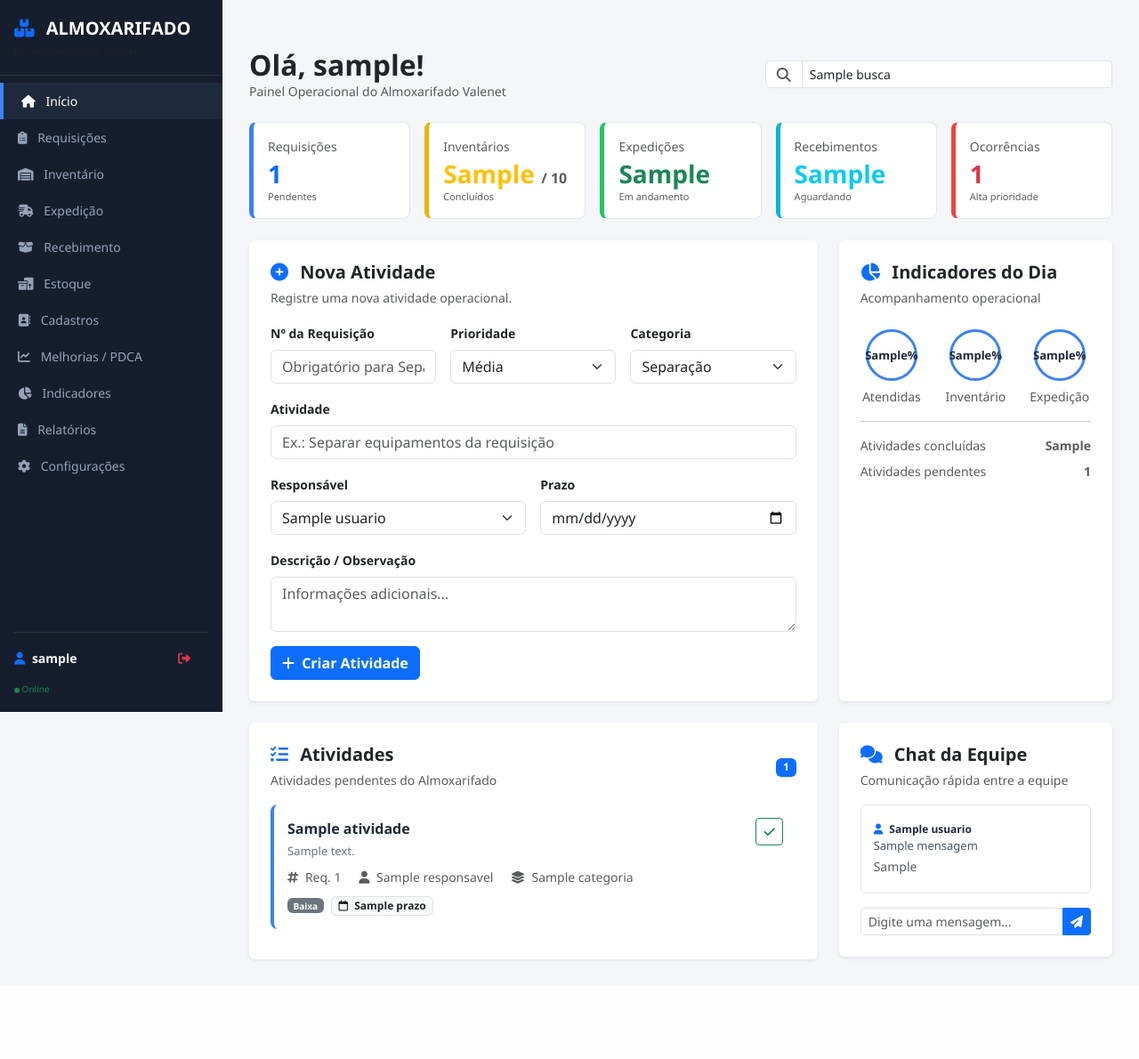
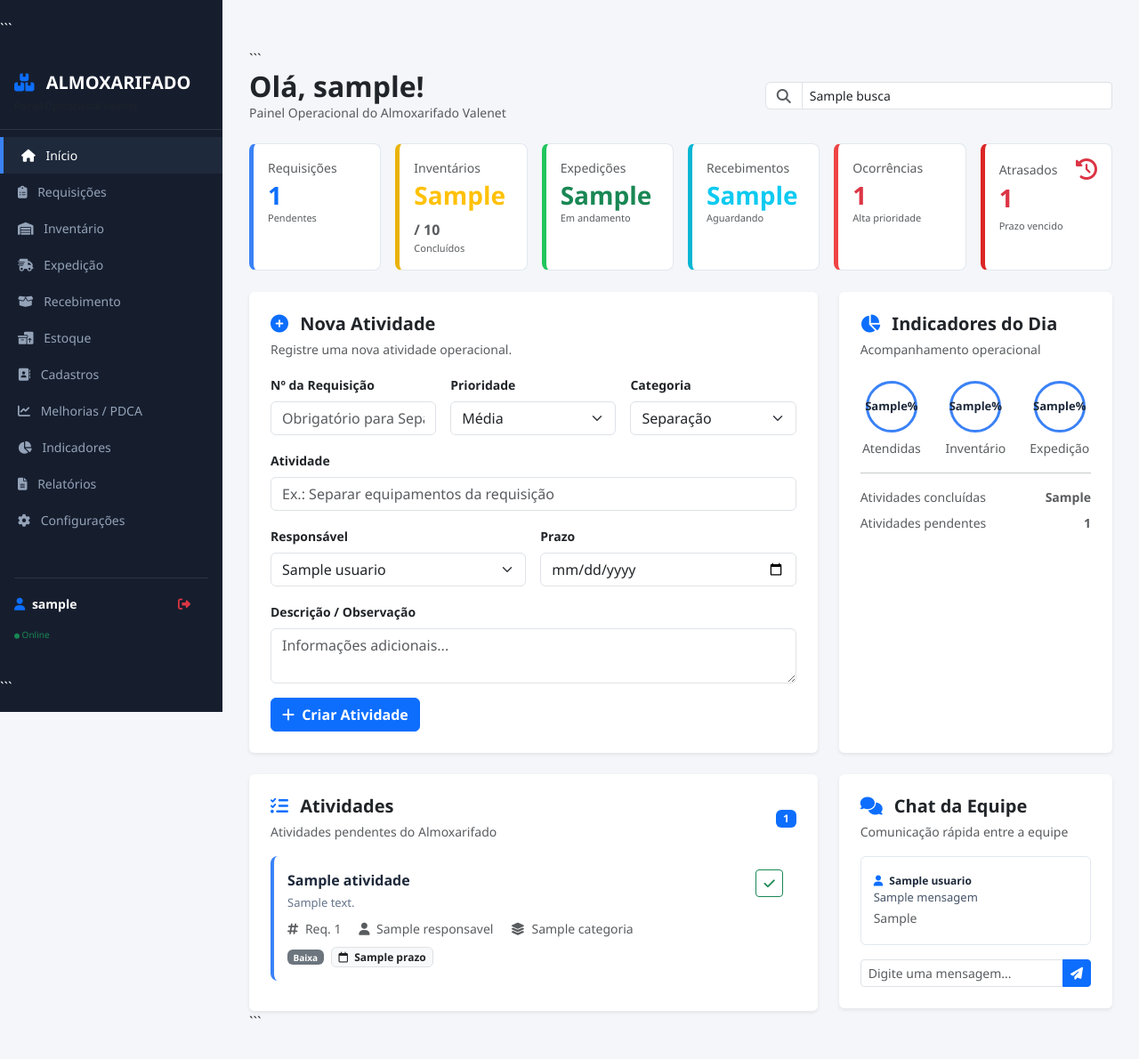
Before and after one commit to wandersondan2942-arch/almoxarifado, a Flask app: template templates/index.html in a window 1280 px wide. Shown: the whole page at 89% size. Before the commit the page ends 1082 px from the top, so only its background shows below. Run offline with Flask 3, Linux system fonts and the light colour scheme; the visitor is signed in with stand-in values (Sample User, id 1); the template is opened without the code that fills it: most values are stand-ins (such as "Sample title", 1, 10 or a date in 2020); some libraries are stand-ins or nearby versions.

Commit message:
Update index.html

````diff
--- a/templates/index.html
+++ b/templates/index.html
@@ -4,7 +4,7 @@
 
 <head>
 
-
+```
 <meta charset="UTF-8">
 
 <meta
@@ -13,7 +13,6 @@
 >
 
 <title>Início - Almoxarifado Valenet</title>
-
 
 <!-- Bootstrap -->
 <link
@@ -21,13 +20,11 @@
     rel="stylesheet"
 >
 
-
 <!-- Font Awesome -->
 <link
     rel="stylesheet"
     href="https://cdnjs.cloudflare.com/ajax/libs/font-awesome/6.4.0/css/all.min.css"
 >
-
 
 <style>
 
@@ -37,7 +34,6 @@
         color: #333;
         min-height: 100vh;
     }
-
 
     /* =====================================================
        SIDEBAR
@@ -55,7 +51,6 @@
         z-index: 1000;
     }
 
-
     .sidebar a {
         color: #94a3b8;
         text-decoration: none;
@@ -66,7 +61,6 @@
         transition: 0.2s;
     }
 
-
     .sidebar a:hover,
     .sidebar a.active {
         background-color: #1e293b;
@@ -74,13 +68,11 @@
         border-left: 4px solid #3b82f6;
     }
 
-
     .sidebar-user {
         border-top: 1px solid #334155;
         padding-top: 12px;
     }
 
-
     /* =====================================================
        CONTEÚDO
     ===================================================== */
@@ -89,7 +81,6 @@
         margin-left: 250px;
         padding: 30px;
     }
-
 
     /* =====================================================
        CARDS DE INDICADORES
@@ -101,33 +92,48 @@
         background: #fff;
         border-left-width: 5px;
         height: 100%;
-    }
-
+        transition: 0.2s;
+    }
+
+    .card-stat:hover {
+        transform: translateY(-2px);
+        box-shadow: 0 4px 12px rgba(0, 0, 0, 0.06);
+    }
 
     .card-req {
         border-left-color: #3b82f6;
     }
 
-
     .card-inv {
         border-left-color: #eab308;
     }
 
-
     .card-exp {
         border-left-color: #22c55e;
     }
 
-
     .card-rec {
         border-left-color: #06b6d4;
     }
 
-
     .card-oco {
         border-left-color: #ef4444;
     }
 
+    .card-atrasados {
+        border-left-color: #dc2626;
+    }
+
+    .card-link {
+        text-decoration: none;
+        color: inherit;
+        display: block;
+        height: 100%;
+    }
+
+    .card-link:hover {
+        color: inherit;
+    }
 
     /* =====================================================
        CÍRCULOS DOS INDICADORES
@@ -148,7 +154,6 @@
         background: #fff;
     }
 
-
     /* =====================================================
        CHAT
     ===================================================== */
@@ -162,17 +167,14 @@
         border: 1px solid #e2e8f0;
     }
 
-
     .chat-message {
         border-bottom: 1px solid #edf0f3;
         padding: 8px 4px;
     }
 
-
     .chat-message:last-child {
         border-bottom: none;
     }
-
 
     .chat-user {
         font-size: 12px;
@@ -180,13 +182,11 @@
         color: #1e293b;
     }
 
-
     .chat-text {
         font-size: 13px;
         color: #475569;
         word-break: break-word;
     }
-
 
     /* =====================================================
        ATIVIDADES
@@ -200,42 +200,37 @@
         margin-bottom: 10px;
     }
 
-
     .activity-title {
         font-weight: 700;
         color: #1e293b;
     }
 
-
     .activity-description {
         font-size: 13px;
         color: #64748b;
     }
 
-
     .badge-prioridade {
         font-size: 10px;
     }
-
 
     /* =====================================================
        RESPONSIVIDADE
     ===================================================== */
 
-    @media (max-width: 1100px) {
+    @media (max-width: 1200px) {
 
         .sidebar {
-            width: 220px;
+            width: 230px;
         }
 
         .main-content {
-            margin-left: 220px;
-        }
-
-    }
-
-
-    @media (max-width: 768px) {
+            margin-left: 230px;
+        }
+
+    }
+
+    @media (max-width: 992px) {
 
         .sidebar {
             position: relative;
@@ -250,6 +245,14 @@
 
     }
 
+    @media (max-width: 768px) {
+
+        .main-content {
+            padding: 15px;
+        }
+
+    }
+
 </style>
 ```
 
@@ -263,7 +266,7 @@
 
 <div class="sidebar d-flex flex-column justify-content-between pb-3">
 
-
+```
 <div>
 
     <!-- LOGO -->
@@ -277,7 +280,6 @@
             ALMOXARIFADO
 
         </h5>
-
 
         <small
             class="text-muted"
@@ -290,9 +292,7 @@
 
     </div>
 
-
     <hr class="border-secondary my-2">
-
 
     <!-- MENU -->
 
@@ -307,7 +307,6 @@
 
     </a>
 
-
     <a
         href="{{ url_for('modulo', nome='Requisições') }}"
     >
@@ -318,7 +317,6 @@
 
     </a>
 
-
     <a
         href="{{ url_for('modulo', nome='Inventário') }}"
     >
@@ -329,7 +327,6 @@
 
     </a>
 
-
     <a
         href="{{ url_for('modulo', nome='Expedição') }}"
     >
@@ -340,7 +337,6 @@
 
     </a>
 
-
     <a
         href="{{ url_for('modulo', nome='Recebimento') }}"
     >
@@ -351,7 +347,6 @@
 
     </a>
 
-
     <a
         href="{{ url_for('modulo', nome='Estoque') }}"
     >
@@ -362,7 +357,6 @@
 
     </a>
 
-
     <a
         href="{{ url_for('modulo', nome='Cadastros') }}"
     >
@@ -373,7 +367,6 @@
 
     </a>
 
-
     <a
         href="{{ url_for('modulo', nome='Melhorias / PDCA') }}"
     >
@@ -384,7 +377,6 @@
 
     </a>
 
-
     <a
         href="{{ url_for('modulo', nome='Indicadores') }}"
     >
@@ -395,7 +387,6 @@
 
     </a>
 
-
     <a
         href="{{ url_for('modulo', nome='Relatórios') }}"
     >
@@ -406,7 +397,6 @@
 
     </a>
 
-
     <a
         href="{{ url_for('modulo', nome='Configurações') }}"
     >
@@ -419,14 +409,12 @@
 
 </div>
 
-
 <!-- USUÁRIO -->
 
 <div class="px-3">
 
     <hr class="border-secondary my-2">
 
-
     <div class="d-flex align-items-center justify-content-between">
 
         <span class="small text-white fw-semibold">
@@ -436,7 +424,6 @@
             {{ usuario_atual }}
 
         </span>
-
 
         <a
             href="{{ url_for('logout') }}"
@@ -450,7 +437,6 @@
 
     </div>
 
-
     <small
         class="text-success"
         style="font-size: 10px;"
@@ -466,7 +452,7 @@
     </small>
 
 </div>
-
+```
 
 </div>
 
@@ -476,14 +462,13 @@
 
 <div class="main-content">
 
-
+```
 <!-- ========================================================
      CABEÇALHO
 ======================================================== -->
 
 <div class="row align-items-center mb-4">
 
-
     <div class="col-md-7">
 
         <h2 class="fw-bold m-0 text-dark">
@@ -492,7 +477,6 @@
 
         </h2>
 
-
         <p class="text-muted small m-0">
 
             Painel Operacional do Almoxarifado Valenet
@@ -500,7 +484,6 @@
         </p>
 
     </div>
-
 
     <div class="col-md-5 mt-3 mt-md-0">
 
@@ -516,7 +499,6 @@
                     <i class="fa-solid fa-magnifying-glass text-muted"></i>
 
                 </span>
-
 
                 <input
                     type="text"
@@ -535,7 +517,6 @@
 </div>
 
 
-
 <!-- ========================================================
      MENSAGENS
 ======================================================== -->
@@ -570,7 +551,6 @@
                 {% endif %}
 
                 {{ mensagem }}
-
 
                 <button
                     type="button"
@@ -587,14 +567,12 @@
 {% endwith %}
 
 
-
 <!-- ========================================================
      CARDS SUPERIORES
 ======================================================== -->
 
 <div class="row g-3 mb-4">
 
-
     <!-- REQUISIÇÕES -->
 
     <div class="col-xl col-md-4 col-sm-6">
@@ -605,13 +583,11 @@
                 Requisições
             </span>
 
-
             <h3 class="fw-bold mt-1 mb-0 text-primary">
 
                 {{ total_req }}
 
             </h3>
-
 
             <small
                 class="text-muted"
@@ -637,7 +613,6 @@
                 Inventários
             </span>
 
-
             <h3 class="fw-bold mt-1 mb-0 text-warning">
 
                 {{ inv_conc }}
@@ -647,7 +622,6 @@
                 </span>
 
             </h3>
-
 
             <small
                 class="text-muted"
@@ -673,13 +647,11 @@
                 Expedições
             </span>
 
-
             <h3 class="fw-bold mt-1 mb-0 text-success">
 
                 {{ exp_pend }}
 
             </h3>
-
 
             <small
                 class="text-muted"
@@ -705,13 +677,11 @@
                 Recebimentos
             </span>
 
-
             <h3 class="fw-bold mt-1 mb-0 text-info">
 
                 {{ rec_pend }}
 
             </h3>
-
 
             <small
                 class="text-muted"
@@ -737,13 +707,11 @@
                 Ocorrências
             </span>
 
-
             <h3 class="fw-bold mt-1 mb-0 text-danger">
 
                 {{ total_oco }}
 
             </h3>
-
 
             <small
                 class="text-muted"
@@ -758,8 +726,60 @@
 
     </div>
 
-</div>
-
+
+    <!-- ====================================================
+         ATRASADOS
+    ===================================================== -->
+
+    <div class="col-xl col-md-4 col-sm-6">
+
+        <a
+            href="{{ url_for('atrasados') }}"
+            class="card-link"
+        >
+
+            <div class="card card-stat card-atrasados p-3">
+
+                <div class="d-flex justify-content-between align-items-start">
+
+                    <div>
+
+                        <span class="text-muted small">
+                            Atrasados
+                        </span>
+
+                        <h3 class="fw-bold mt-1 mb-0 text-danger">
+
+                            {{ total_atrasados }}
+
+                        </h3>
+
+                        <small
+                            class="text-muted"
+                            style="font-size: 11px;"
+                        >
+
+                            Prazo vencido
+
+                        </small>
+
+                    </div>
+
+                    <div>
+
+                        <i class="fa-solid fa-clock-rotate-left text-danger fs-4"></i>
+
+                    </div>
+
+                </div>
+
+            </div>
+
+        </a>
+
+    </div>
+
+</div>
 
 
 <!-- ========================================================
@@ -777,7 +797,6 @@
 
             <div class="card-body p-4">
 
-
                 <div class="d-flex justify-content-between align-items-center mb-3">
 
                     <div>
@@ -789,7 +808,6 @@
                             Nova Atividade
 
                         </h5>
-
 
                         <small class="text-muted">
 
@@ -807,11 +825,9 @@
                     action="{{ url_for('index') }}"
                 >
 
-
                     <!-- REQUISIÇÃO -->
 
                     <div class="row g-3 mb-3">
-
 
                         <div class="col-md-4">
 
@@ -823,7 +839,6 @@
                                 Nº da Requisição
 
                             </label>
-
 
                             <input
                                 type="text"
@@ -849,7 +864,6 @@
 
                             </label>
 
-
                             <select
                                 id="prioridade"
                                 name="prioridade"
@@ -890,7 +904,6 @@
 
                             </label>
 
-
                             <select
                                 id="categoria"
                                 name="categoria"
@@ -933,7 +946,6 @@
                             Atividade
 
                         </label>
-
 
                         <input
                             type="text"
@@ -952,7 +964,6 @@
 
                     <div class="row g-3 mb-3">
 
-
                         <div class="col-md-6">
 
                             <label
@@ -963,7 +974,6 @@
                                 Responsável
 
                             </label>
-
 
                             <select
                                 id="responsavel"
@@ -1002,7 +1012,6 @@
                                 Prazo
 
                             </label>
-
 
                             <input
                                 type="date"
@@ -1029,7 +1038,6 @@
                             Descrição / Observação
 
                         </label>
-
 
                         <textarea
                             id="descricao"
@@ -1056,7 +1064,6 @@
 
                     </button>
 
-
                 </form>
 
             </div>
@@ -1066,8 +1073,9 @@
     </div>
 
 
-
-    <!-- INDICADORES -->
+    <!-- ====================================================
+         INDICADORES
+    ===================================================== -->
 
     <div class="col-lg-4">
 
@@ -1075,7 +1083,6 @@
 
             <div class="card-body p-4">
 
-
                 <h5 class="fw-bold mb-1">
 
                     <i class="fa-solid fa-chart-pie text-primary me-2"></i>
@@ -1084,7 +1091,6 @@
 
                 </h5>
 
-
                 <small class="text-muted">
 
                     Acompanhamento operacional
@@ -1104,7 +1110,6 @@
                             {{ perc_atendidas }}%
 
                         </div>
-
 
                         <small class="text-muted">
                             Atendidas
@@ -1123,7 +1128,6 @@
 
                         </div>
 
-
                         <small class="text-muted">
                             Inventário
                         </small>
@@ -1141,7 +1145,6 @@
 
                         </div>
 
-
                         <small class="text-muted">
                             Expedição
                         </small>
@@ -1192,7 +1195,6 @@
 </div>
 
 
-
 <!-- ========================================================
      ATIVIDADES + CHAT
 ======================================================== -->
@@ -1208,7 +1210,6 @@
 
             <div class="card-body p-4">
 
-
                 <div class="d-flex justify-content-between align-items-center mb-3">
 
                     <div>
@@ -1221,7 +1222,6 @@
 
                         </h5>
 
-
                         <small class="text-muted">
 
                             Atividades pendentes do Almoxarifado
@@ -1230,7 +1230,6 @@
 
                     </div>
 
-
                     <span class="badge bg-primary">
 
                         {{ atividades|length }}
@@ -1242,19 +1241,14 @@
 
                 {% if atividades %}
 
-
                     {% for item in atividades %}
 
-
                         <div class="activity-item">
 
-
                             <div class="d-flex justify-content-between align-items-start">
 
-
                                 <div class="pe-3">
 
-
                                     <div class="activity-title">
 
                                         {{ item.atividade }}
@@ -1274,7 +1268,6 @@
 
 
                                     <div class="mt-2 small text-muted">
-
 
                                         {% if item.num_requisicao %}
 
@@ -1370,25 +1363,21 @@
 
                         </div>
 
-
                     {% endfor %}
 
 
                 {% else %}
 
-
                     <div class="text-center py-5 text-muted">
 
                         <i class="fa-solid fa-circle-check fa-3x mb-3 text-success"></i>
 
-
                         <h6 class="fw-bold">
 
                             Tudo em dia!
 
                         </h6>
 
-
                         <p class="small mb-0">
 
                             Não existem atividades pendentes no momento.
@@ -1397,7 +1386,6 @@
 
                     </div>
 
-
                 {% endif %}
 
             </div>
@@ -1405,7 +1393,6 @@
         </div>
 
     </div>
-
 
 
     <!-- =====================================================
@@ -1418,7 +1405,6 @@
 
             <div class="card-body p-4">
 
-
                 <h5 class="fw-bold mb-1">
 
                     <i class="fa-solid fa-comments text-primary me-2"></i>
@@ -1427,7 +1413,6 @@
 
                 </h5>
 
-
                 <small class="text-muted">
 
                     Comunicação rápida entre a equipe
@@ -1437,16 +1422,12 @@
 
                 <div class="chat-box mt-3 mb-3">
 
-
                     {% if chat %}
 
-
                         {% for msg in chat %}
 
-
                             <div class="chat-message">
 
-
                                 <div class="chat-user">
 
                                     <i class="fa-solid fa-user me-1 text-primary"></i>
@@ -1455,14 +1436,12 @@
 
                                 </div>
 
-
                                 <div class="chat-text">
 
                                     {{ msg.mensagem }}
 
                                 </div>
 
-
                                 {% if msg.criado_em %}
 
                                     <small class="text-muted">
@@ -1473,16 +1452,12 @@
 
                                 {% endif %}
 
-
-                        </div>
-
+                            </div>
 
                         {% endfor %}
 
-
                     {% else %}
 
-
                         <div class="text-center text-muted py-4">
 
                             <i class="fa-regular fa-comments fa-2x mb-2"></i>
@@ -1494,7 +1469,6 @@
                             </div>
 
                         </div>
-
 
                     {% endif %}
 
@@ -1507,14 +1481,12 @@
                     method="POST"
                     action="{{ url_for('index') }}"
                 >
-
 
                     <input
                         type="hidden"
                         name="acao_chat"
                         value="enviar"
                     >
-
 
                     <div class="input-group">
 
@@ -1527,7 +1499,6 @@
                             required
                         >
 
-
                         <button
                             type="submit"
                             class="btn btn-primary btn-sm"
@@ -1549,7 +1520,7 @@
     </div>
 
 </div>
-
+```
 
 </div>
 
@@ -1558,7 +1529,6 @@
 ============================================================ -->
 
 <script>
-
 
     function confirmarConclusao() {
 
````
Lines whose indentation alone changed are shown as unchanged.
